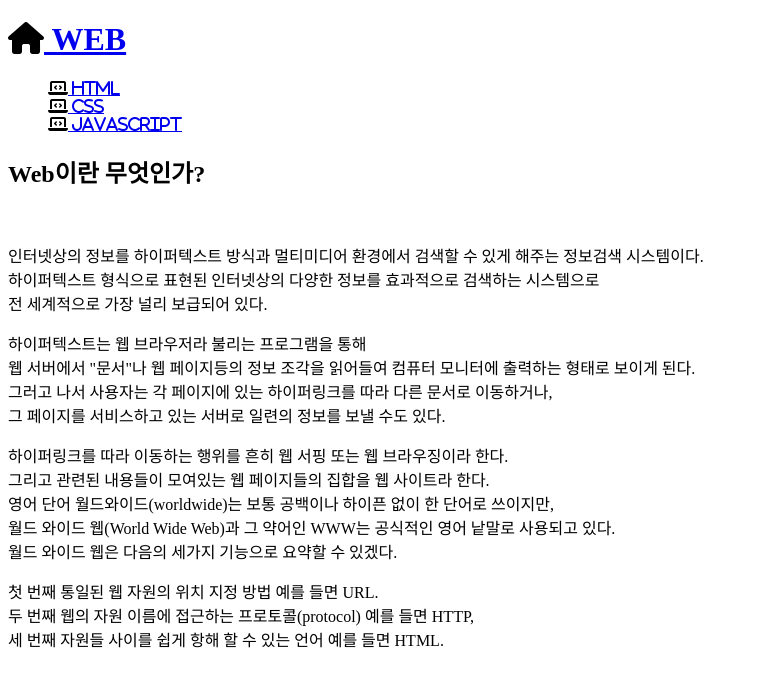
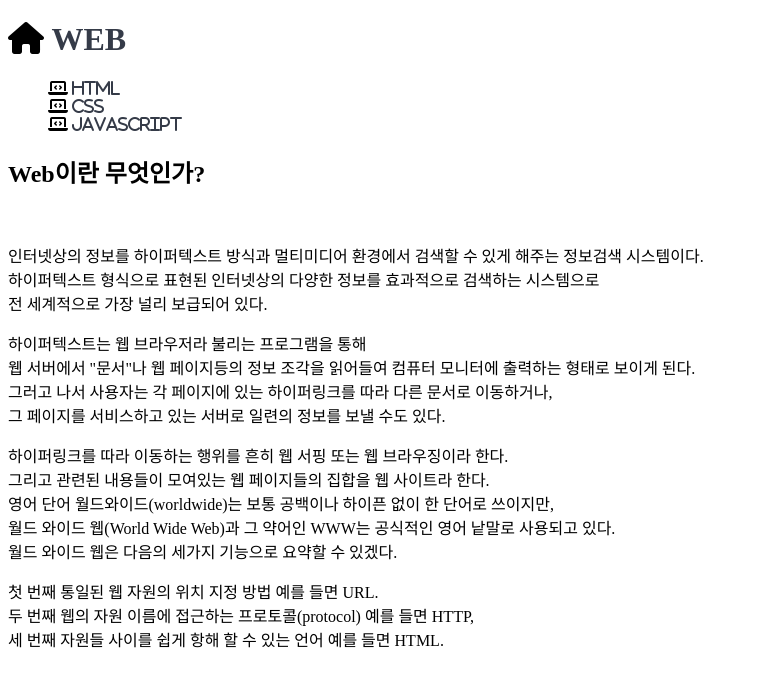
Before and after one commit to nahr77/web1, a plain HTML site: page index.html in a window 1280 px wide. Shown: the whole page, without its empty margins (0-758 px from the left). Drawn offline with Linux system fonts and the light colour scheme.

Commit message:
first version

```diff
--- a/index.css
+++ b/index.css
@@ -1,3 +1,8 @@
 ol{
     list-style: none;
 }
+
+a{
+    color:#353b48;
+    text-decoration: none;
+}
```
